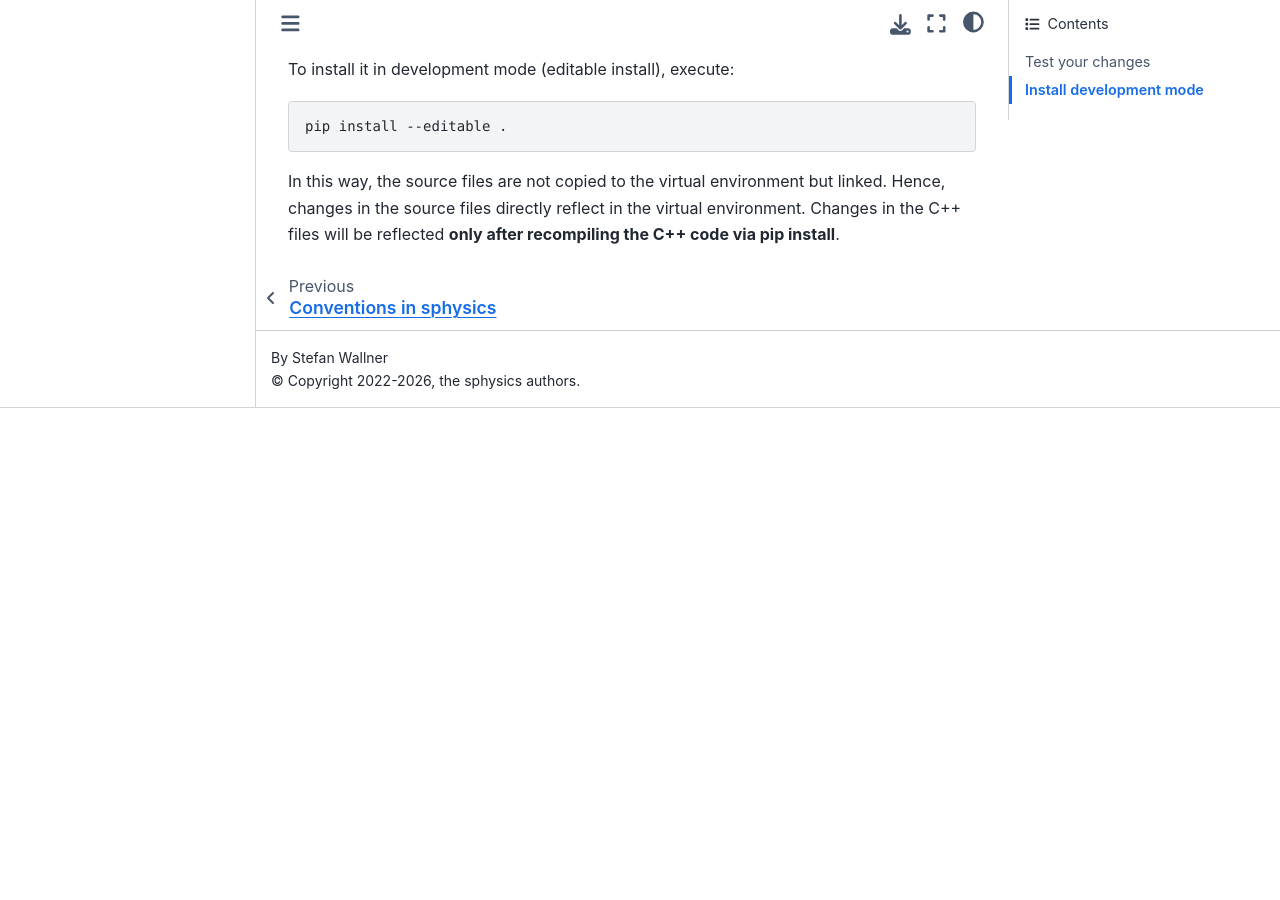
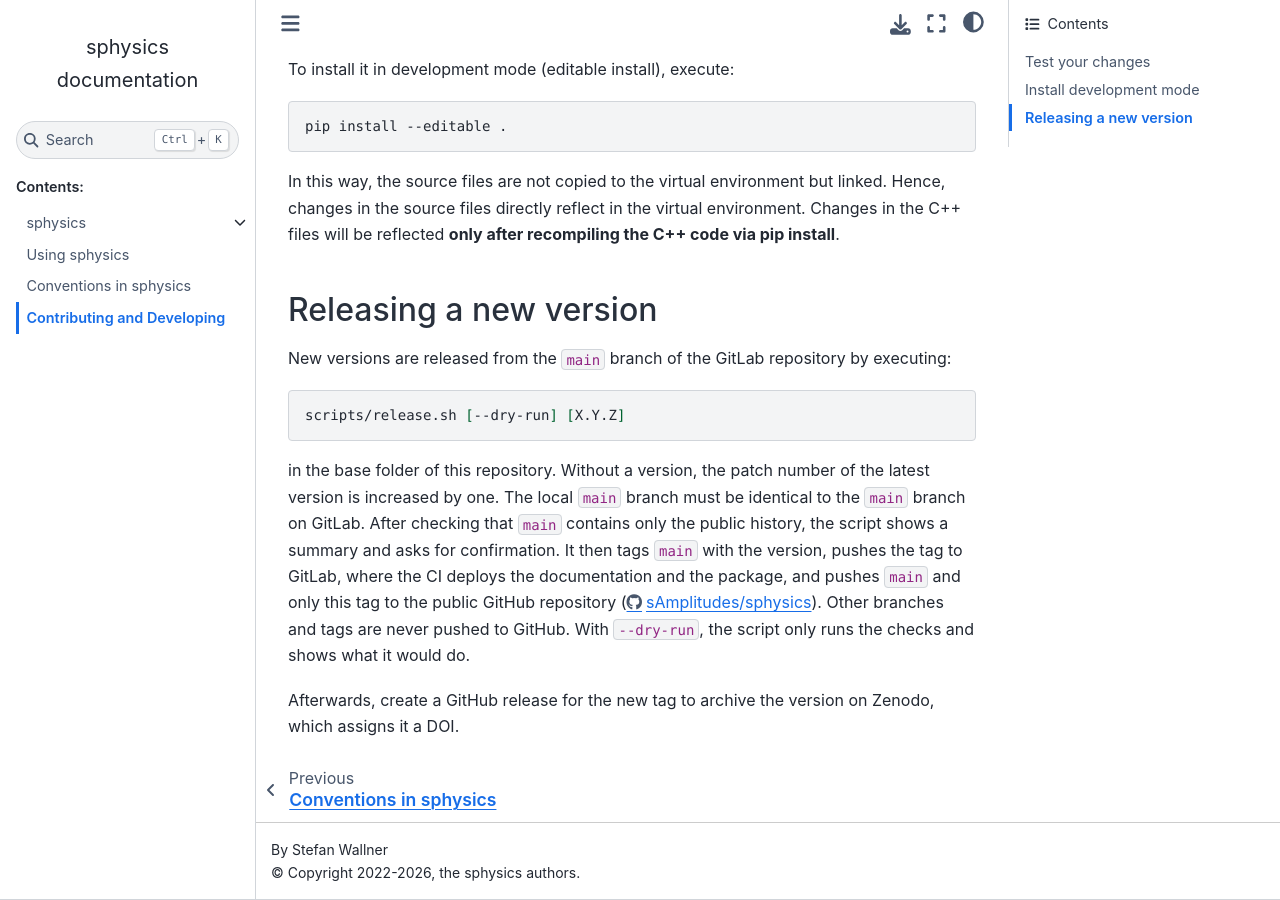
Before and after one commit to sAmplitudes/sphysics, a Sphinx documentation site: the page built from docs/contributing.rst, in a window 1280 px wide and 900 px high, scrolled down 946 px. Built offline with Sphinx 7.4.7 and the Sphinx Book theme 1.1.4, drawn with Linux system fonts in a browser that asks for light colours; pages that are not in the unit, such as notebooks, are missing from menus; the version number could not be read and is left out; before the commit the page ends 1354 px from its top, so only the background shows below that.

Commit message:
Add release script

```diff
--- a/docs/contributing.rst
+++ b/docs/contributing.rst
@@ -47,3 +47,23 @@
 In this way, the source files are not copied to the virtual environment but linked.
 Hence, changes in the source files directly reflect in the virtual environment.
 Changes in the C++ files will be reflected **only after recompiling the C++ code via pip install**.
+
+
+
+Releasing a new version
+-------------------------------------
+New versions are released from the ``main`` branch of the GitLab repository by executing:
+
+.. code-block:: bash
+
+   scripts/release.sh [--dry-run] [X.Y.Z]
+
+in the base folder of this repository.
+Without a version, the patch number of the latest version is increased by one.
+The local ``main`` branch must be identical to the ``main`` branch on GitLab.
+After checking that ``main`` contains only the public history, the script shows a summary and asks for confirmation.
+It then tags ``main`` with the version, pushes the tag to GitLab, where the CI deploys the documentation and the package, and pushes ``main`` and only this tag to the public GitHub repository (https://github.com/sAmplitudes/sphysics).
+Other branches and tags are never pushed to GitHub.
+With ``--dry-run``, the script only runs the checks and shows what it would do.
+
+Afterwards, create a GitHub release for the new tag to archive the version on Zenodo, which assigns it a DOI.
```
Also changed, not shown: 1 other file.
